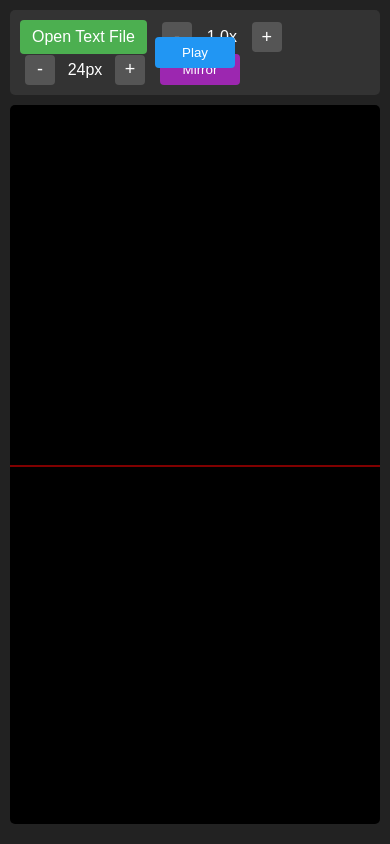
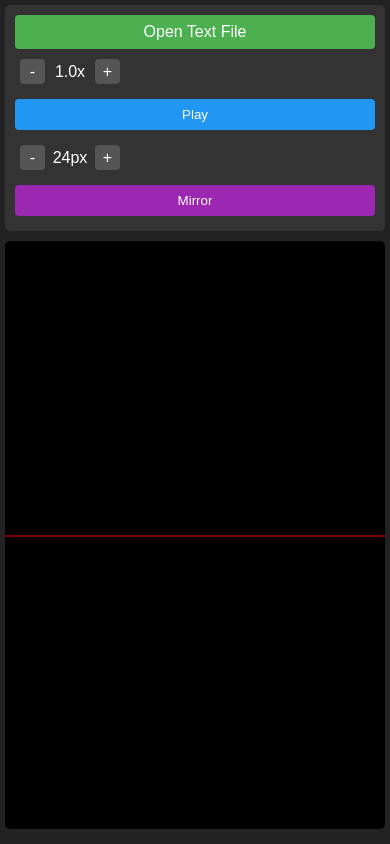
Before and after one commit to a-fischbach/TeleprompterJS, a website: page index.html in a window 390 px wide. Shown: the top 844 px of the page. Drawn offline with Linux system fonts and the light colour scheme.

Commit message:
fix styles for smaller screens

```diff
--- a/styles.css
+++ b/styles.css
@@ -140,8 +140,6 @@ body {
 	text-align: center;
 	color: #fff;
 	transform: translateY(0);
-	transition: transform 0.2s ease;
-	transition-property: scaleX;
 	transform-origin: center;
 }
 
@@ -170,19 +168,97 @@ body {
 	margin-bottom: 5px;
 }
 
-/* iPad Optimizations */
+/* Responsive Design */
 @media (max-width: 1024px) {
 	.controls {
 		flex-wrap: wrap;
+		gap: 10px;
+		padding: 15px;
+	}
+
+	.left-controls,
+	.right-controls {
+		flex-wrap: wrap;
+		justify-content: center;
+	}
+
+	#play-pause {
+		position: relative;
+		left: 0;
+		transform: none;
+		margin: 10px auto;
 	}
 
 	#text-content {
 		font-size: 32px;
+		padding: 15px;
 	}
 }
 
 @media (max-width: 768px) {
+	.container {
+		padding: 5px;
+	}
+
+	.controls {
+		padding: 10px;
+	}
+
+	.speed-controls button,
+	.font-size-controls button {
+		width: 25px;
+		height: 25px;
+		font-size: 16px;
+	}
+
+	#speed-display,
+	#font-size-display {
+		width: 40px;
+	}
+
 	#text-content {
 		font-size: 24px;
+		padding: 10px;
+	}
+
+	.keyboard-instructions {
+		font-size: 14px;
 	}
 }
+
+@media (max-width: 480px) {
+	.controls {
+		flex-direction: column;
+		align-items: stretch;
+	}
+
+	.left-controls,
+	.right-controls {
+		justify-content: space-between;
+		width: 100%;
+	}
+
+	#play-pause,
+	#mirror {
+		width: 100%;
+		margin: 5px 0;
+	}
+
+	#text-content {
+		font-size: 20px;
+		padding: 8px;
+	}
+
+	.file-label {
+		width: 100%;
+		text-align: center;
+	}
+}
+
+/* Ensure smooth transitions */
+.controls,
+#text-content,
+.speed-controls button,
+.font-size-controls button {
+	/* Removing transitions for better performance */
+}
```
